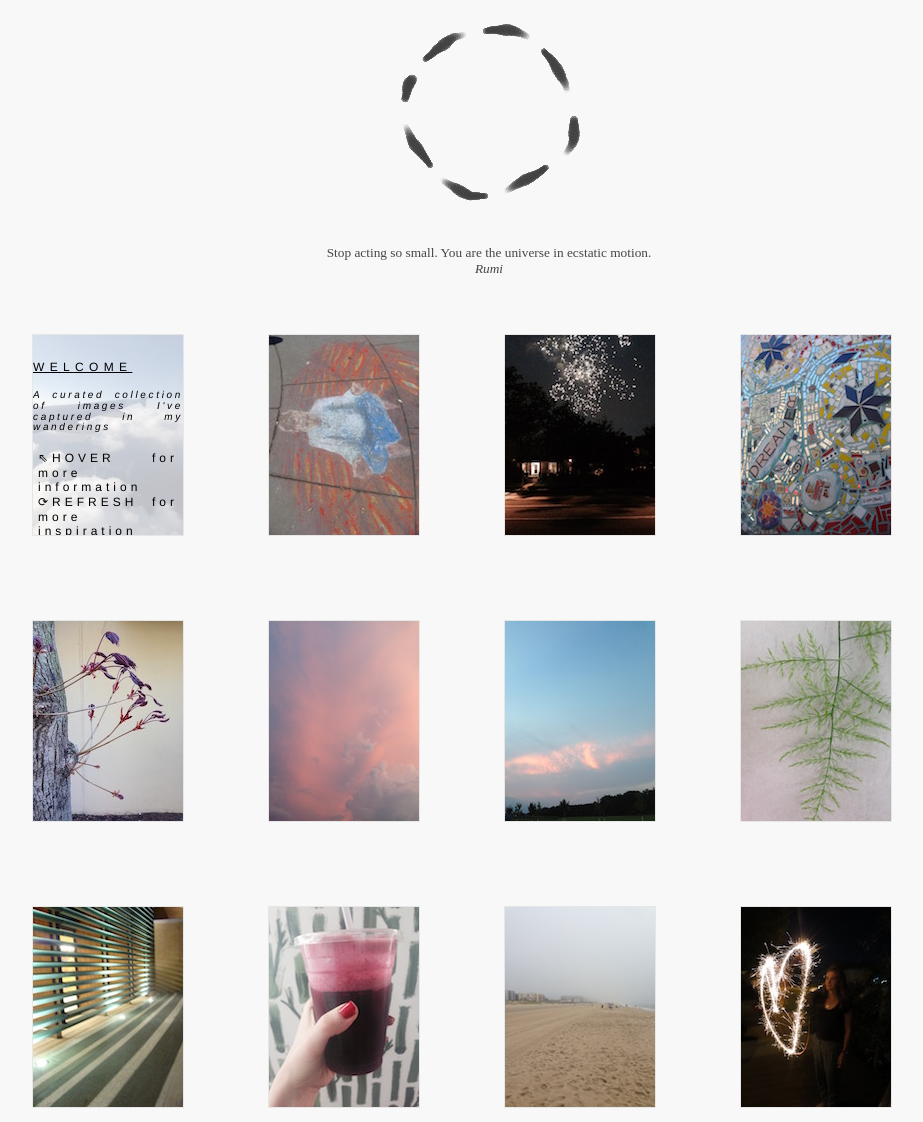
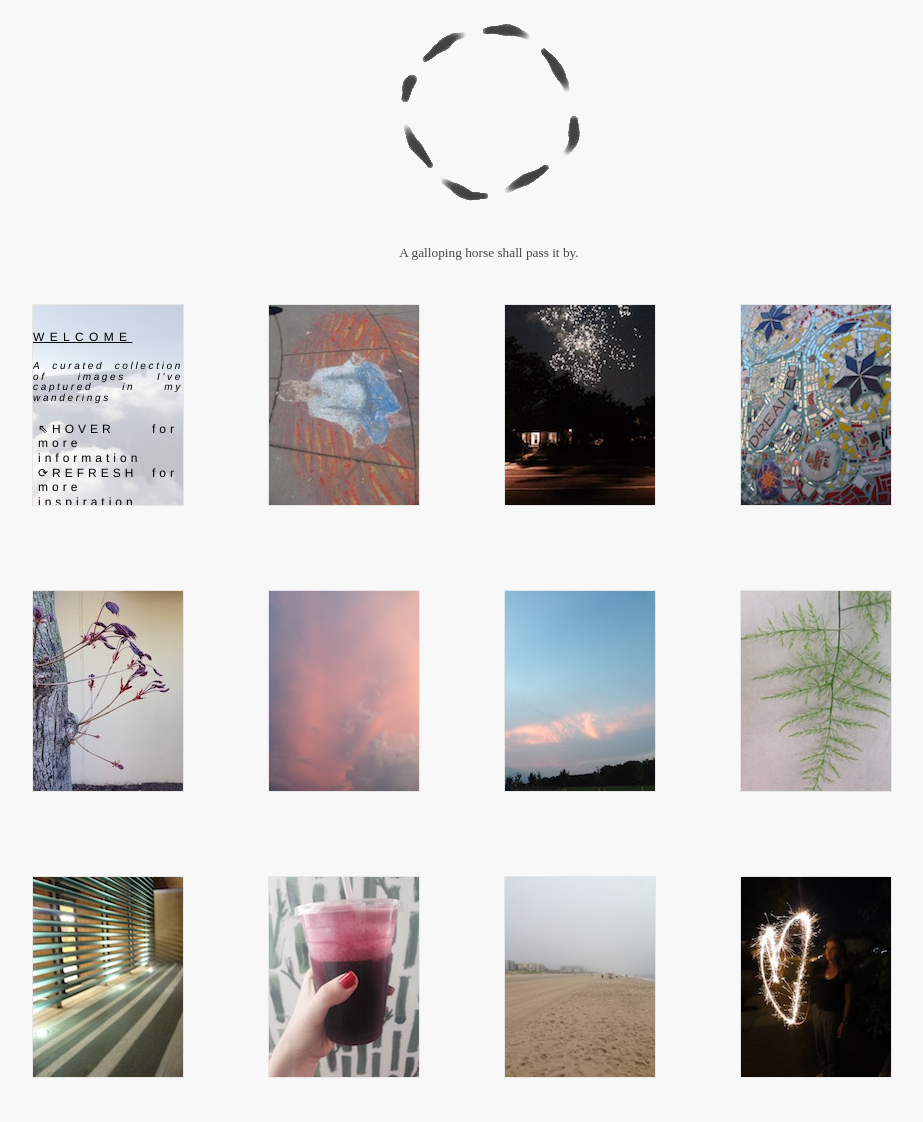
Before and after one commit to lknapalolo/personal-site, a plain HTML site: page index.html in a window 1280 px wide. Shown: the whole page, without its empty margins (19-942 px from the left). Drawn offline with nearby package versions, Linux system fonts and the light colour scheme.

Commit message:
updates script.js with jquery

```diff
--- a/index.html
+++ b/index.html
@@ -4,15 +4,16 @@
 	<meta charset="utf-8">
 	<meta name="description" content="about me assignment">
     <title>lauren c. kennedy</title>
-		<link rel="shortcut icon" href="lk.ico" />
+		<link rel="shortcut icon" href="circle.ico" />
     <link href="stylesheet.css" rel="stylesheet" type="text/css">
-		  <script src="script.js"></script>
+    <script src="https://ajax.googleapis.com/ajax/libs/jquery/2.2.2/jquery.min.js"></script>
+		<script src="script.js"></script>
 	</head>
 <body>
-<div class="header">
-    <img src="circle.jpg" alt="headergraphic"><p>
-    <script>showInspiration();</script>
-	</div>
+	<div class="header">
+		<img src="circle.jpg" alt="headergraphic"><p>
+      <div class="quote"></div>
+		</div>
 <table>
 <tr>
 <td>
--- a/script.js
+++ b/script.js
@@ -1,5 +1,6 @@
+$( document ).ready( function(){
   //Create an array containing quotes
-    var Inspiration=new Array()
+      var Inspiration= []
       Inspiration[0]="One grain of sand at a time.";
       Inspiration[1]="Think, that this day will never dawn again.<br><i>Dante</i>";
       Inspiration[2]="Practice, and all is coming.<br><i>Sri K. Pattabhi Jois</i>";
@@ -21,6 +22,7 @@
       var Ins=Inspiration.length;
   //Generate a random number
       var pickInspiration=Math.round(Math.random()*(Ins-1));
-//Create function to write from array to document
-    function showInspiration(){
-        document.write(Inspiration[pickInspiration]);}
+  //Write HTML from the array using JQuery
+  $(".quote").html(Inspiration[pickInspiration]);
+
+  })
```
Also changed, not shown: circle.ico (added), lk.ico (deleted). Lines whose indentation alone changed are shown as unchanged.
